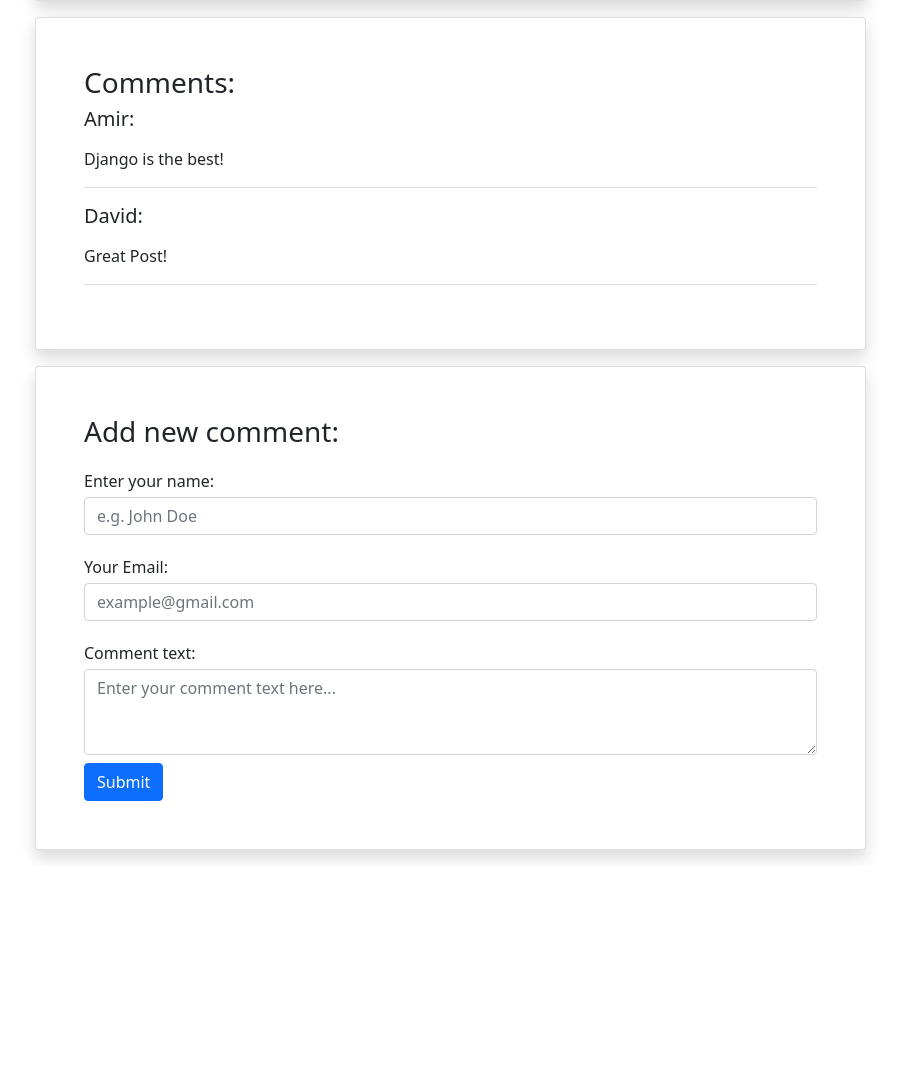
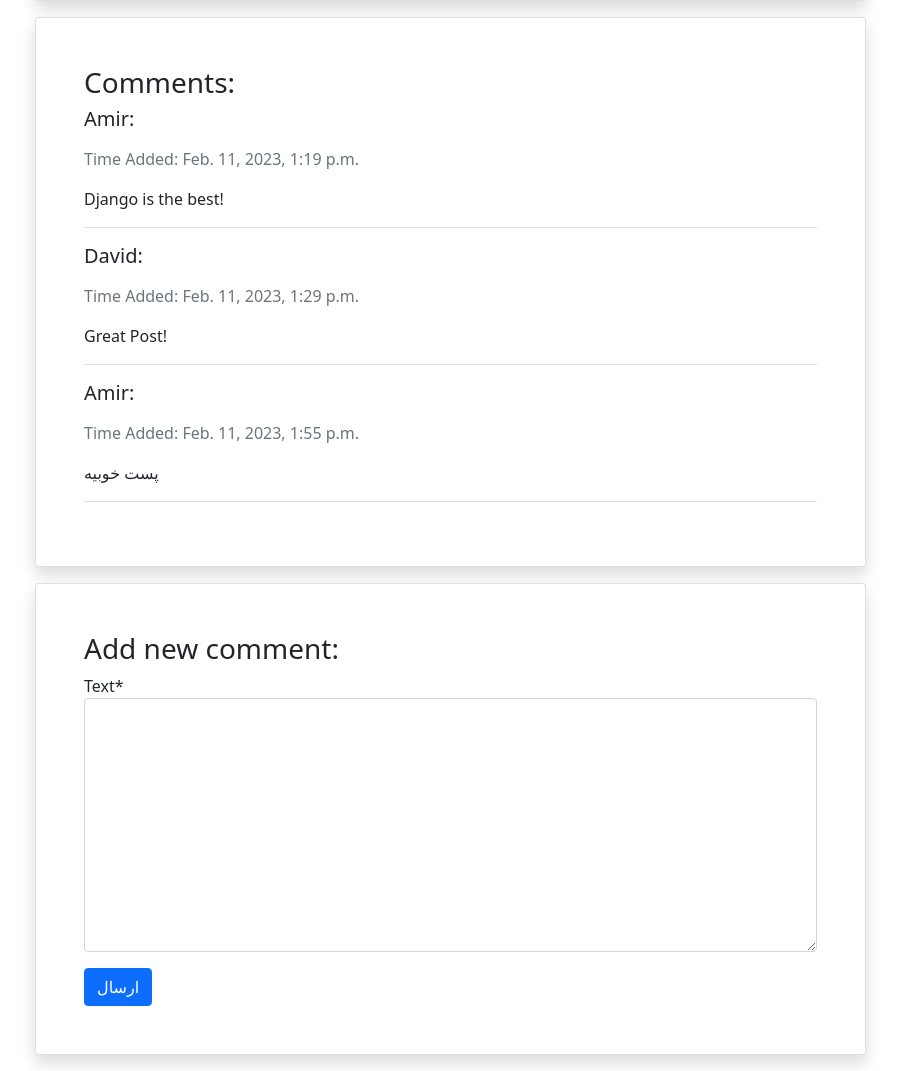
Before and after one commit to amahadnezhad/Simple_Blog_Using_Django, a Django app: page /blog/1 in a window 1280 px wide. Shown: the part 543-1614 px from the top of the page, without its empty margins (47-947 px from the left). Before the commit the page ends 1409 px from the top, so only its background shows below. Run offline with Django 4.2, Linux system fonts and the light colour scheme; the first user in the database is signed in; data comes from the database, SQL or seed files in the repository; some libraries are stand-ins or nearby versions.

Commit message:
Create Django-Form for Comment in post_detail.html

```diff
--- a/blog/templates/blog/post_detail.html
+++ b/blog/templates/blog/post_detail.html
@@ -22,6 +24,7 @@
                         {% for comment in comments %}
                             <div class="border-bottom mb-3">
                                 <h5 class="mb-3">{{ comment.user.username|capfirst }}:</h5>
+                                <p class="text-secondary">Time Added: {{ comment.datetime_created }}</p>
                                 <p>
                                     {{ comment.text|linebreaks }}
                                 </p>
@@ -35,21 +38,11 @@
                 <div class="card shadow my-3 p-5">
                     <h3>Add new comment:</h3>
                     <form method="POST">
-                        <div class="form-group py-2">
-                            <label class="py-1" for="author_name">Enter your name:</label>
-                            <input type="text" class="form-control" placeholder="e.g. John Doe" name="author_name">
-                        </div>
-                        <div class="form-group py-2">
-                            <label class="py-1" for="email">Your Email:</label>
-                            <input type="email" class="form-control" placeholder="example@gmail.com" name="email">
-                        </div>
-                        <div class="form-group py-2">
-                            <label class="py-1" for="comment_text">Comment text:</label>
-                            <textarea class="form-control" name="text" rows="3"
-                                      placeholder="Enter your comment text here..."></textarea>
-                        </div>
-                        <button type="submit" class="btn btn-primary">Submit</button>
-                    </form>
+                        <form method="POST">
+                            {% csrf_token %}
+                            {{ comment_form|crispy }}
+                            <button type="submit" class="btn btn-primary mt-3">ارسال</button>
+                        </form>
                 </div>
             </div>
             <div class="col-3">
```
Also changed, not shown: other parts of blog/templates/blog/post_detail.html (+2 -0 lines), db.sqlite3.
